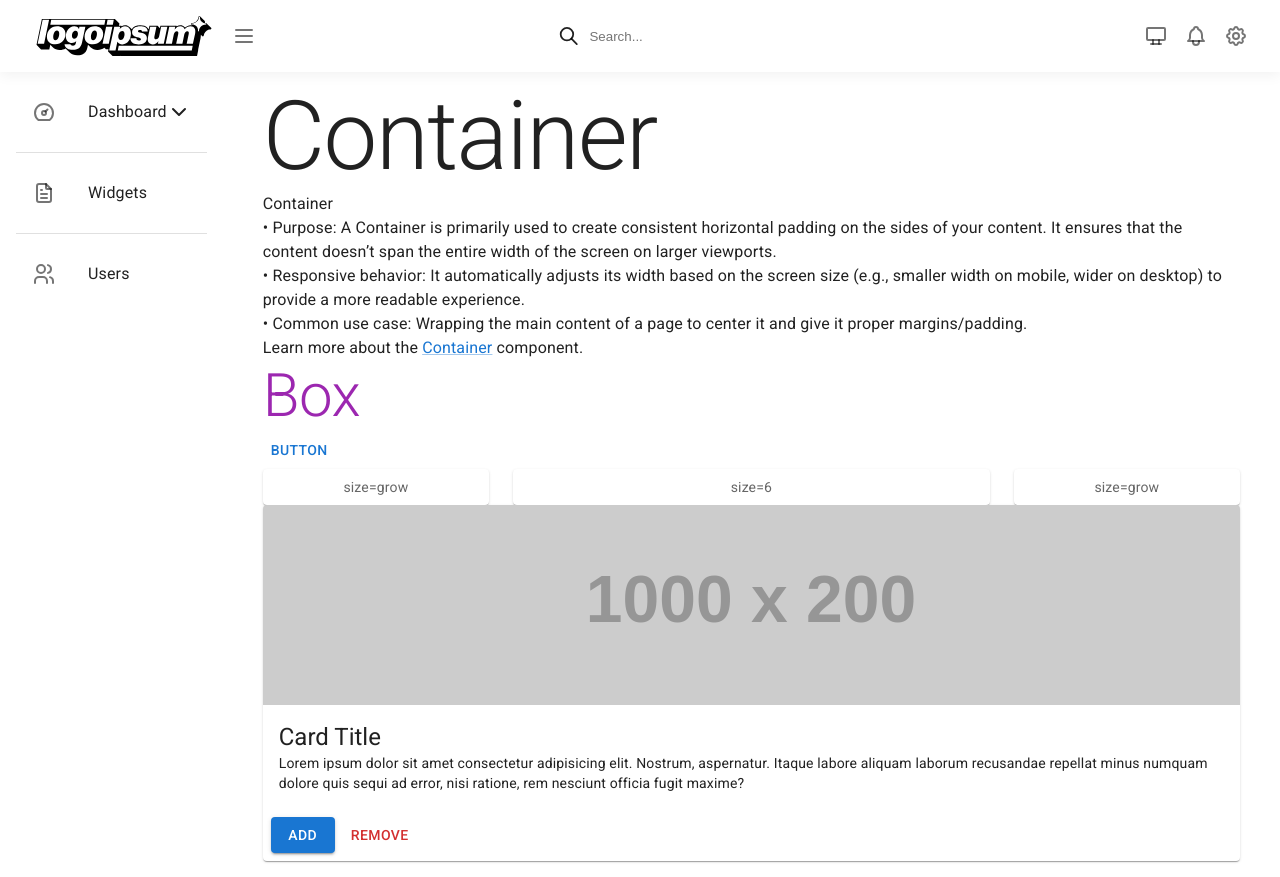
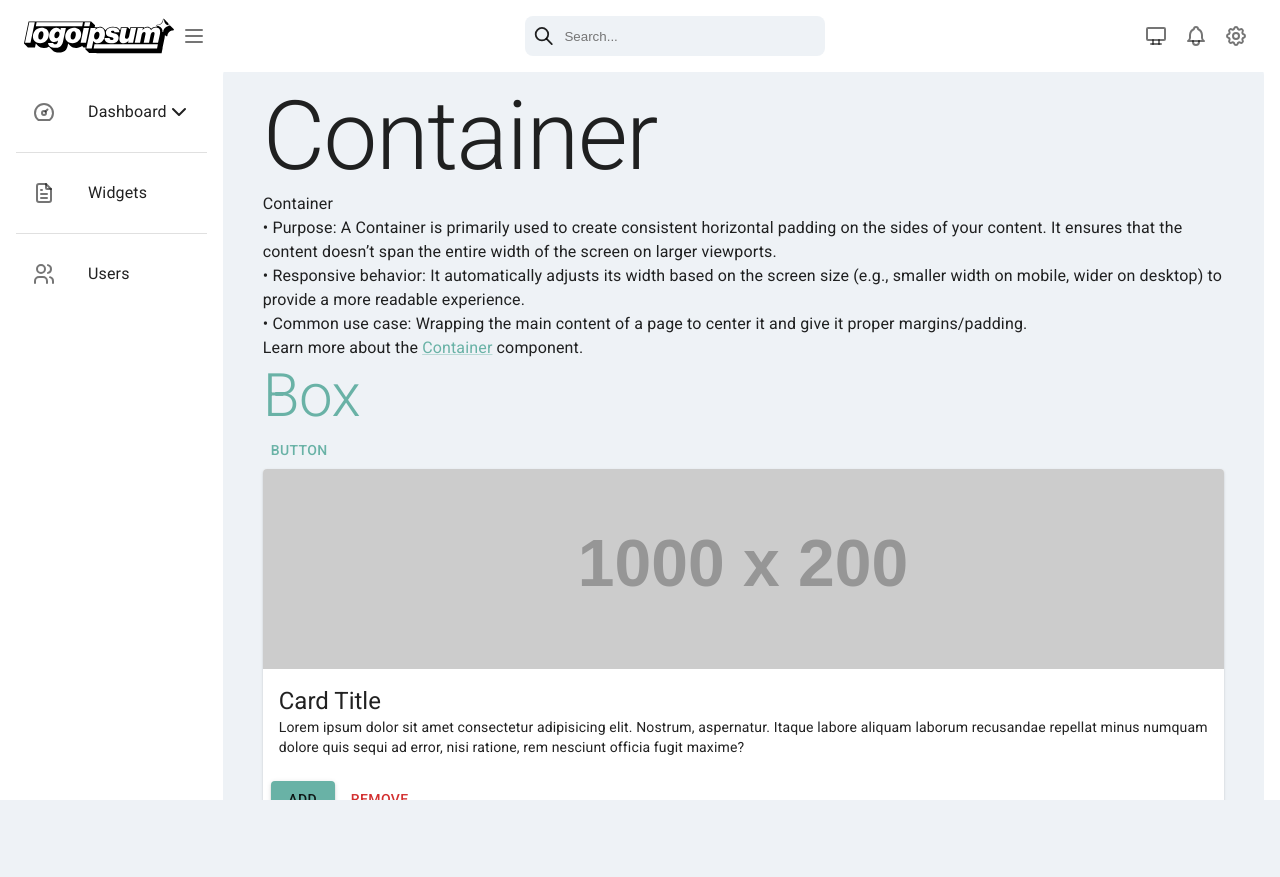
Before and after one commit to NexeliumMx/PowerTick-frontend, a React (Vite) app: page /mui-components-test in a window 1280 px wide. After the commit the page ends 800 px from the top, so only its background shows below. Built offline with nearby package versions, Linux system fonts and the light colour scheme.

Commit message:
changes so far

```diff
--- a/src/layout/Header.jsx
+++ b/src/layout/Header.jsx
@@ -39,7 +39,6 @@ const Header = ({ handleDrawerToggle }) => {
         alignItems: 'center',
         padding: '16px 24px',
         backgroundColor: theme.palette.background.paper,
-        boxShadow: '0px 4px 12px rgba(0, 0, 0, 0.05)',
         width: '100%'
       }}
     >
@@ -49,7 +48,7 @@ const Header = ({ handleDrawerToggle }) => {
         <img
           src="src/assets/logoipsum-288.svg"
           alt="Logo"
-          style={{ width: '200px', height: '40px', cursor: 'pointer' }}
+          style={{ width: '150px', height: '40px', cursor: 'pointer' }}
           onClick={() => navigate('/')}
         />
 
@@ -66,7 +65,7 @@ const Header = ({ handleDrawerToggle }) => {
           alignItems: 'center',
           backgroundColor: theme.palette.background.default,
           borderRadius: '8px',
-          padding: '0 8px',
+          padding: '0.5rem',
           width: '300px'
         }}
       >
--- a/src/layout/MainLayout.jsx
+++ b/src/layout/MainLayout.jsx
@@ -1,10 +1,12 @@
-import React, { useState } from 'react';
-import { Box } from '@mui/material';
-import { Outlet } from 'react-router-dom';
-import Header from './Header';
-import Sidebar from './Sidebar';
+import React, { useState } from "react";
+import { Box, useTheme } from "@mui/material";
+import { Outlet } from "react-router-dom";
+import Header from "./Header";
+import Sidebar from "./Sidebar";
 
 const MainLayout = () => {
+  const theme = useTheme();
+
   const [isCollapsed, setIsCollapsed] = useState(false); // Track whether the sidebar is collapsed
 
   const handleDrawerToggle = () => {
@@ -12,33 +14,49 @@ const MainLayout = () => {
   };
 
   return (
-    <Box sx={{ display: 'flex', width: '100vw', height: '100vh', flexDirection: 'column' }}>
+    <Box
+      sx={{
+        display: "flex",
+        width: "100vw",
+        height: "100vh",
+        flexDirection: "column",
+        backgroundColor: theme.palette.background.paper,
+      }}
+    >
       {/* Header */}
-      <Box sx={{ width: '100%', position: 'fixed', top: 0, zIndex: 1200 }}>
+      <Box sx={{ width: "100%", position: "fixed", top: 0, zIndex: 1200 }}>
         <Header handleDrawerToggle={handleDrawerToggle} />
       </Box>
 
-      <Box sx={{ display: 'flex', flexGrow: 1, marginTop: '64px' }}>
+      <Box sx={{ display: "flex", flexGrow: 1, marginTop: "64px" }}>
         {/* Sidebar */}
         <Box
           sx={{
             width: isCollapsed ? 80 : 240, // Adjust width of the sidebar based on collapse state
-            transition: 'width 0.3s', // Smooth transition for collapse/expand
-            backgroundColor: '#1E2940',
-            height: '100%',
+            transition: "width 0.3s", // Smooth transition for collapse/expand
+            height: "100%",
           }}
         >
           <Sidebar isCollapsed={isCollapsed} />
         </Box>
 
-        {/* Main content area (automatically resizes using flex-grow) */}
+        {/* Main content area (scrollable if content overflows) */}
         <Box
           sx={{
             flexGrow: 1, // This will make the content area take the remaining space
-            padding: '16px',
-            transition: 'flex-grow 0.3s', // Optional smooth transition
+            padding: "16px",
+            transition: "flex-grow 0.3s", // Optional smooth transition
+            backgroundColor: theme.palette.background.default,
+            borderTopLeftRadius: "1.5%", // Border radius for top left corner
+            borderTopRightRadius: "1.5%", // Border radius for top right corner
+            margin: "0", // Set all margins to 0
+            marginTop: "0rem",
+            marginRight: "1rem", // Set right margin to 1rem
+            height: "calc(100vh - 64px)", // Full height minus header
+            overflowY: "auto", // Enable vertical scrolling if content overflows
           }}
         >
+          {/* Content */}
           <Outlet />
         </Box>
       </Box>
--- a/src/main.jsx
+++ b/src/main.jsx
@@ -29,7 +29,16 @@ const themeOptions = {
 const theme = createTheme({
   palette: {
     mode: 'light', // Default light mode
-    // Light theme colors will be the default MUI theme colors
+    primary: {
+      main: '#69B2A6',
+    },
+    secondary: {
+      main: '#F2A007',
+    },
+    background: {
+      default: '#eef2f6',
+      paper: '#ffffff',
+    },
   },
   colorSchemes: {
     dark: {
--- a/src/pages/MUIComponentsTest.jsx
+++ b/src/pages/MUIComponentsTest.jsx
@@ -1,21 +1,10 @@
-import { Box, Button, Container, Typography, Link, Grid2, Paper } from "@mui/material";
-import { styled } from '@mui/system'; // Import styled from MUI System
+import { Box, Button, Container, Typography, Link } from "@mui/material";
 import BluuCard from "../components/BluuCard";
-
-
-const Item = styled(Paper)(({ theme }) => ({
-  backgroundColor: '#fff',
-  ...theme.typography.body2,
-  padding: theme.spacing(1),
-  textAlign: 'center',
-  color: theme.palette.text.secondary,
-  ...theme.applyStyles('dark', {
-    backgroundColor: '#1A2027',
-  }),
-}));
-
+import { useTheme } from "@mui/material/styles";
 
 export default function MUIComponentsTest() {
+  const theme = useTheme();
+
   return (
     <>
       <Container>
@@ -23,37 +12,60 @@ export default function MUIComponentsTest() {
         <Typography variant="body1">
           Container
           <br />
-        • Purpose: A Container is primarily used to create consistent horizontal padding on the sides of your content. It ensures that the content doesn’t span the entire width of the screen on larger viewports.
+          • Purpose: A Container is primarily used to create consistent
+          horizontal padding on the sides of your content. It ensures that the
+          content doesn’t span the entire width of the screen on larger
+          viewports.
           <br />
-        • Responsive behavior: It automatically adjusts its width based on the screen size (e.g., smaller width on mobile, wider on desktop) to provide a more readable experience.
-        <br />
-        • Common use case: Wrapping the main content of a page to center it and give it proper margins/padding.
+          • Responsive behavior: It automatically adjusts its width based on the
+          screen size (e.g., smaller width on mobile, wider on desktop) to
+          provide a more readable experience.
+          <br />• Common use case: Wrapping the main content of a page to center
+          it and give it proper margins/padding.
         </Typography>
         <Typography variant="body1">
-        Learn more about the <Link href="https://mui.com/material-ui/react-container/" target="_blank" rel="noopener">Container</Link> component.
+          Learn more about the{" "}
+          <Link
+            href="https://mui.com/material-ui/react-container/"
+            target="_blank"
+            rel="noopener"
+          >
+            Container
+          </Link>{" "}
+          component.
         </Typography>
         <Box>
-        <Typography variant="h2" color="secondary">Box</Typography>
+          <Typography variant="h2" color="primary">
+            Box
+          </Typography>
           <Button>Button</Button>
           {/* Assuming ToggleColorMode is a custom component */}
         </Box>
 
+        <BluuCard />
 
-      <Box sx={{ flexGrow: 1 }}>
-      <Grid2 container spacing={3}>
-        <Grid2 size="grow">
-          <Item>size=grow</Item>
-        </Grid2>
-        <Grid2 size={6}>
-          <Item>size=6</Item>
-        </Grid2>
-        <Grid2 size="grow">
-          <Item>size=grow</Item>
-        </Grid2>
-      </Grid2>
+        <Box
+          sx={{
+            backgroundColor: theme.palette.background.default,
+          }}
+        >
+          <Typography variant="h6" color="textPrimary">
+            This box uses the default background color!
+          </Typography>
         </Box>
 
-    <BluuCard />
+        <Box
+          sx={{
+            backgroundColor: theme.palette.background.paper, // Using your background paper color
+            border: "1px solid black", // Adding a black border for identification
+            padding: 2,
+            borderRadius: 1,
+          }}
+        >
+          <Typography variant="h6" color="textPrimary">
+            This box uses the background paper color!
+          </Typography>
+        </Box>
       </Container>
     </>
   );
```
Lines whose indentation alone changed are shown as unchanged.
